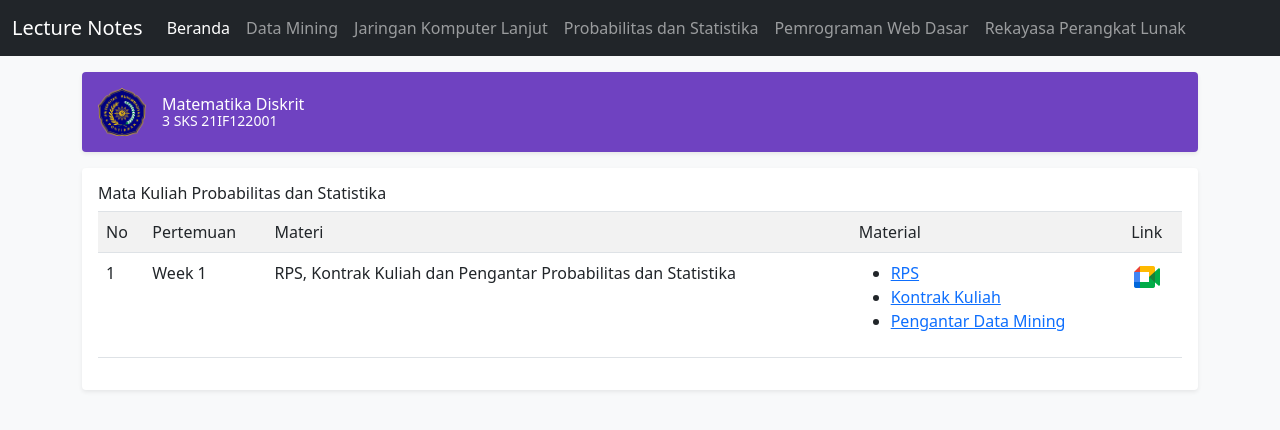
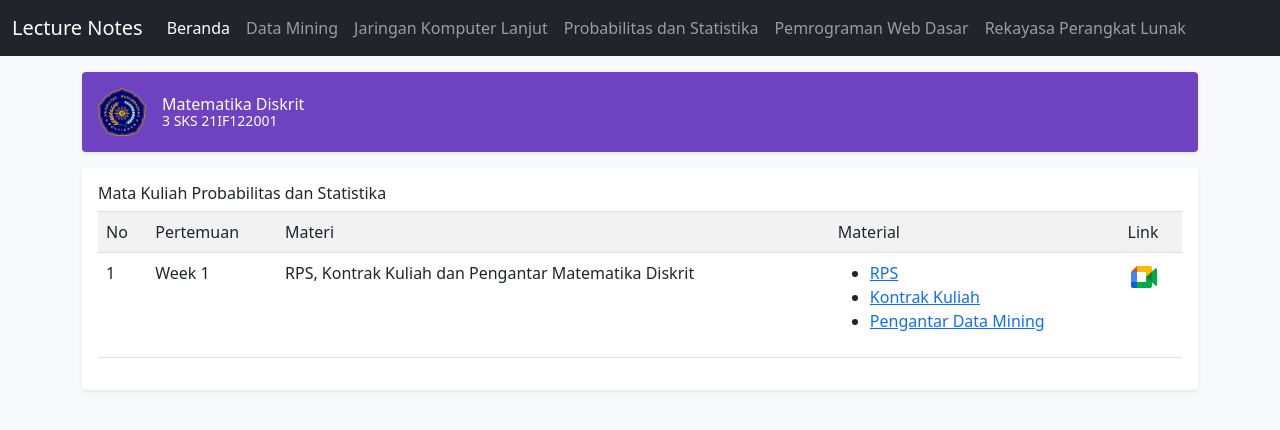
Before and after one commit to asrulabdullah99/mat_disk, a plain HTML site: page index.html in a window 1280 px wide. Drawn offline with Linux system fonts and the light colour scheme.

Commit message:
update kelas

```diff
--- a/index.html
+++ b/index.html
@@ -103,7 +103,7 @@
                 <tr>
                     <td>1</td>
                     <td>Week 1</td>
-                    <td>RPS, Kontrak Kuliah dan Pengantar Probabilitas dan Statistika</td>
+                    <td>RPS, Kontrak Kuliah dan Pengantar Matematika Diskrit</td>
                     <td>
                         <ul>
                             <li><a href="">RPS</a></li>
```
